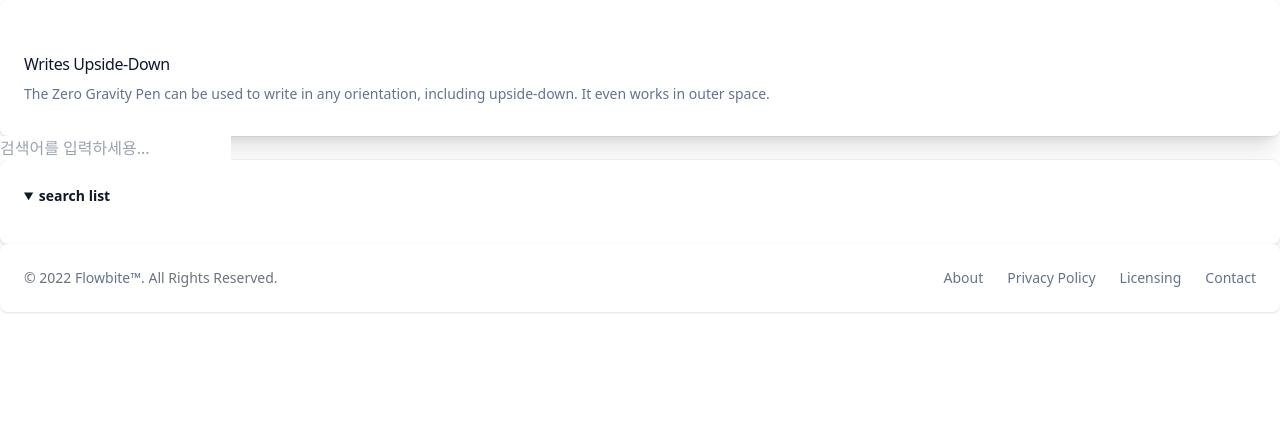
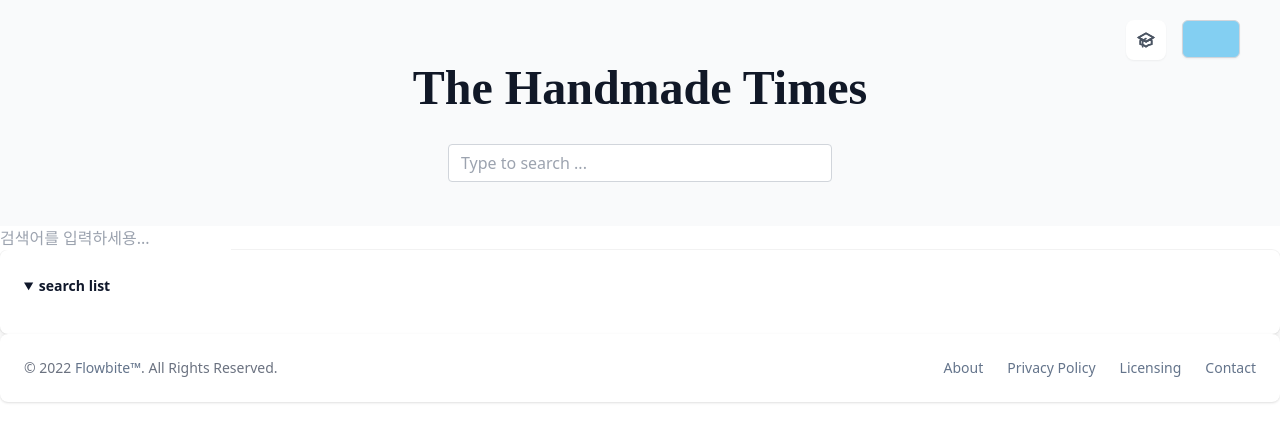
Before and after one commit to Jeong-hoyun/nytimes-project, a React (Create React App) app: page / in a window 1280 px wide. Shown: the top 442 px of the page. Built offline with nearby package versions, Linux system fonts and the light colour scheme.

Commit message:
feat: Add header style

```diff
--- a/package.json
+++ b/package.json
@@ -3,13 +3,18 @@
   "version": "0.1.0",
   "private": true,
   "dependencies": {
+    "@fortawesome/fontawesome-svg-core": "^6.1.2",
+    "@fortawesome/free-solid-svg-icons": "^6.1.2",
+    "@fortawesome/react-fontawesome": "^0.2.0",
     "@reduxjs/toolkit": "^1.8.5",
+    "@tailwindcss/forms": "^0.5.2",
     "@testing-library/jest-dom": "^5.16.5",
     "@testing-library/react": "^13.3.0",
     "@testing-library/user-event": "^13.5.0",
     "axios": "^0.27.2",
     "react": "^18.2.0",
     "react-dom": "^18.2.0",
+    "react-icons": "^4.4.0",
     "react-loading": "^2.0.3",
     "react-redux": "^8.0.2",
     "react-router-dom": "^6.3.0",
--- a/src/index.css
+++ b/src/index.css
@@ -1,6 +1,10 @@
 @tailwind base;
 @tailwind components;
 @tailwind utilities;
+/* @import url("https://fonts.googleapis.com/css2?family=Lobster&display=swap"); */
+/* @import url("https://fonts.googleapis.com/css2?family=Rye&display=swap"); */
+@import url("https://fonts.googleapis.com/css2?family=UnifrakturMaguntia&display=swap");
+
 
 
 h1, h2, h3, h4, h5, h6 {
--- a/src/index.js
+++ b/src/index.js
@@ -4,10 +4,12 @@ import "./index.css";
 import App from "./App";
 import { Provider } from "react-redux";
 import { store } from "./store";
+// import Styled from "./view/nav";
 
 const root = ReactDOM.createRoot(document.getElementById("root"));
 root.render(
   <Provider store={store}>
     <App />
+    {/* <Styled/> */}
   </Provider>
 );
--- /dev/null
+++ b/src/routeBtn/MoveClip.js
@@ -0,0 +1,13 @@
+import React from "react";
+import { useNavigate } from "react-router-dom";
+
+function MoveClip(){
+  let navigate = useNavigate()
+
+  const clickClipBtn = () => {
+    navigate(`/clip/`)
+  }
+  return <li onClick={clickClipBtn}>CLIP</li>
+}
+
+export default MoveClip;
--- /dev/null
+++ b/src/routeBtn/MoveHome.js
@@ -0,0 +1,16 @@
+import React from "react";
+import { useNavigate } from "react-router-dom";
+
+function MoveHome(){
+  let navigate = useNavigate()
+
+  const clickHomeBtn = () => {
+    navigate(`/`)
+  }
+
+  return(
+    <li onClick={clickHomeBtn}>HOME</li>
+  )
+}
+
+export default MoveHome
--- a/src/view/header.js
+++ b/src/view/header.js
@@ -1,14 +1,120 @@
-import React from 'react'
+import React, {useState} from 'react'
+import styled from 'styled-components'
+import { FontAwesomeIcon } from '@fortawesome/react-fontawesome'
+import { faBars } from '@fortawesome/free-solid-svg-icons'
+
+import MoveHome from "../routeBtn/MoveHome";
+import MoveClip from '../routeBtn/MoveClip';
+
+
+<FontAwesomeIcon icon={faBars} />
+
 
 export default function Header() {
-  return (
-    <header>
-    <div className="bg-white dark:bg-slate-800 rounded-lg px-6 py-8 ring-1 ring-slate-900/5 shadow-xl">
-    <h3  className="text-slate-900 dark:text-white mt-5 text-base font-medium tracking-tight">Writes Upside-Down</h3>
-    <p  className="text-slate-500 dark:text-slate-400 mt-2 text-sm">
-      The Zero Gravity Pen can be used to write in any orientation, including upside-down. It even works in outer space.
-    </p>
+  const [visible, setVisible] =  useState(false)
+
+  function click (){
+    setVisible(prev => !prev)
+  }
+return (
+
+  <header class="bg-gray-50 flex items-center ">
+  <div class="px-4 py-8 mx-auto max-w-screen-xl sm:px-6 lg:px-8">
+    <div>
+
+      {/* 메뉴들 들어가 있는 바를 감싸고 있는  div  */}
+      <div class="flex items-center justify-between flex-1 gap-8 sm:justify-end">
+        {/* 오른쪽에 고정 */}
+        <div class="absolute top-5 right-10 flex gap-4">
+
+
+        {/* 다크 모드 적용하는 버튼을 만들어 보고 싶당 */}
+          <a class="block p-2.5 text-gray-600 bg-white rounded-lg hover:text-gray-700 shrink-0 shadow-sm">
+            <svg
+              xmlns="http://www.w3.org/2000/svg"
+              class="w-5 h-5"
+              fill="none"
+              viewBox="0 0 24 24"
+              stroke="currentColor"
+              stroke-width="2"
+            >
+              <path d="M12 14l9-5-9-5-9 5 9 5z" />
+              <path
+                d="M12 14l6.16-3.422a12.083 12.083 0 01.665 6.479A11.952 11.952 0 0012 20.055a11.952 11.952 0 00-6.824-2.998 12.078 12.078 0 01.665-6.479L12 14z"
+              />
+              <path
+                stroke-linecap="round"
+                stroke-linejoin="round"
+                d="M12 14l9-5-9-5-9 5 9 5zm0 0l6.16-3.422a12.083 12.083 0 01.665 6.479A11.952 11.952 0 0012 20.055a11.952 11.952 0 00-6.824-2.998 12.078 12.078 0 01.665-6.479L12 14zm-4 6v-7.5l4-2.222"
+              />
+            </svg>
+          </a>
+
+          {/* <>
+      <FontAwesomeIcon icon={faBars} onClick={click}
+      class="flex flex-col px-3 py-2 border rounded border-gray-500 hover:text-white hover:border-purple"/>
+      {visible ? (
+        <nav>
+         <div>  <MoveHome/> </div>
+         <div>  <MoveClip/> </div>
+        </nav>
+      ): null }
+      </> */}
+
+{/* ---------------추가한 버튼부분------------------- */}
+
+<div class="relative inline-block text-left">
+  <div>
+    <button type="button" class="inline-flex w-full justify-center rounded-md border border-gray-300 bg-sky-500/50 px-4 py-2 text-sm font-medium text-gray-700 shadow-sm hover:bg-gray-50 focus:outline-none focus:ring-2 focus:ring-indigo-500 focus:ring-offset-2 focus:ring-offset-gray-100" id="menu-button" aria-expanded="true" aria-haspopup="true">
+      <FontAwesomeIcon icon={faBars} onClick={click} class="-mr-1 ml-2 h-5 w-5" xmlns="http://www.w3.org/2000/svg" viewBox="0 0 20 20" fill="currentColor" aria-hidden="true">
+        <path fill-rule="evenodd" d="M5.23 7.21a.75.75 0 011.06.02L10 11.168l3.71-3.938a.75.75 0 111.08 1.04l-4.25 4.5a.75.75 0 01-1.08 0l-4.25-4.5a.75.75 0 01.02-1.06z" clip-rule="evenodd" />
+      </FontAwesomeIcon>
+    </button>
+  </div>
+
+  <div class="absolute right-0 mt-2 w-56 origin-top-right rounded-md bg-white shadow-lg ring-black ring-opacity-5 focus:outline-none" role="menu" aria-orientation="vertical" aria-labelledby="menu-button" tabindex="-1">
+
+    {/*아니 여기 아래에 shadow같은게 먹혀있나??? 왜 긴 줄같은게 뜨지 <div class="py-1"> */}    <div>
+      {visible ? (
+      <nav>
+      <a class="text-gray-700 hover:text-sky-400 block px-4 py-2 text-sm" role="menuitem" tabindex="-1" id="menu-item-1"><MoveHome/></a>
+      <a class="text-gray-700 hover:text-sky-400 block px-4 py-2 text-sm" role="menuitem" tabindex="-1" id="menu-item-1"><MoveClip/></a>
+      </nav>
+      ): null }
     </div>
-    </header>
-  )
-}
+  </div>
+
+</div>
+
+{/* ---------------------------- */}
+        </div>
+      </div>
+    </div>
+
+    <div class="mt-8" >
+      <h1 class="text-5xl font-bold text-gray-900 sm:text-5xl font-headerFont">
+        The Handmade Times
+      </h1>
+    </div>
+
+
+
+<div class="flex justify-center">
+  <div class="mb-3 xl:w-96 pt-8">
+    <input
+      type="search"
+      class="form-control block w-full px-3 py-1.5 text-base font-normal text-gray-700 bg-white bg-clip-padding border border-solid border-gray-300 rounded transition ease-in-out
+        m-0
+        focus:text-gray-700 focus:bg-white focus:border-blue-600 focus:outline-none
+      "
+      placeholder="Type to search ..."
+    />
+  </div>
+</div>
+
+
+  </div>
+</header>
+
+
+)}
--- /dev/null
+++ b/src/view/nav.jsx
@@ -0,0 +1,13 @@
+import React from "react";
+import styled from "styled-components";
+
+const Div = styled.div`
+  color: red;
+  font-size: 100px;
+`;
+
+function Styled() {
+  return <Div>Hi</Div>;
+}
+
+export default Styled;
```
Also changed, not shown: 1 other file (tests, documents, lock files or other folders).
